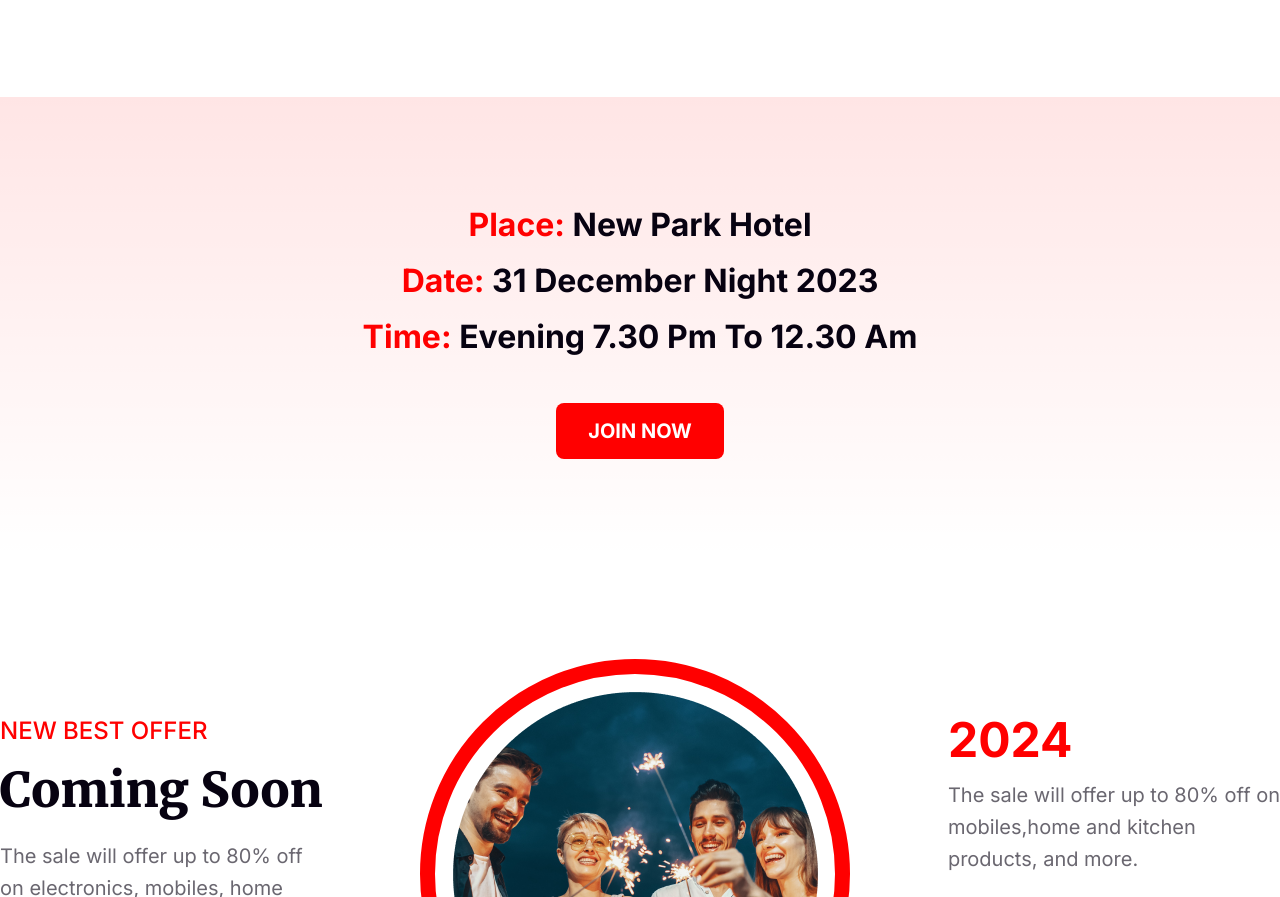
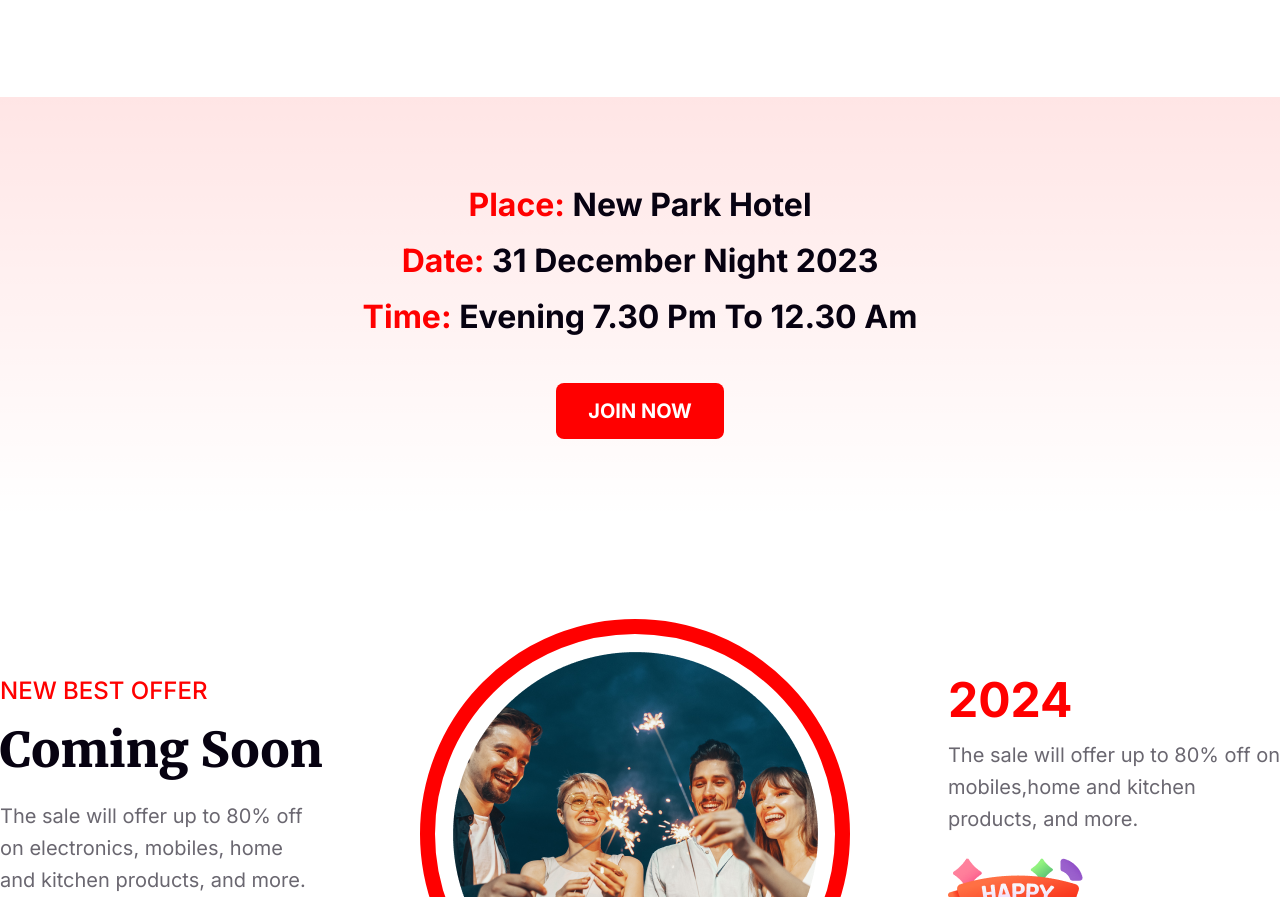
Before and after one commit to fahaadem/ph-b9-assignment-1, a plain HTML site: page index.html in a window 1280 px wide. Shown: the part 2108-3005 px from the top of the page. Drawn offline with Linux system fonts and the light colour scheme.

Commit message:
fix a bug

```diff
--- a/styles/style.css
+++ b/styles/style.css
@@ -164,8 +164,8 @@ header {
     max-width: 1320px;
     margin: 100px auto;
     text-align: center;
-    padding-top: 100px;
-    padding-bottom: 100px;
+    padding-top: 80px;
+    padding-bottom: 80px;
 }
 
 .datetime-section h3 {
```
